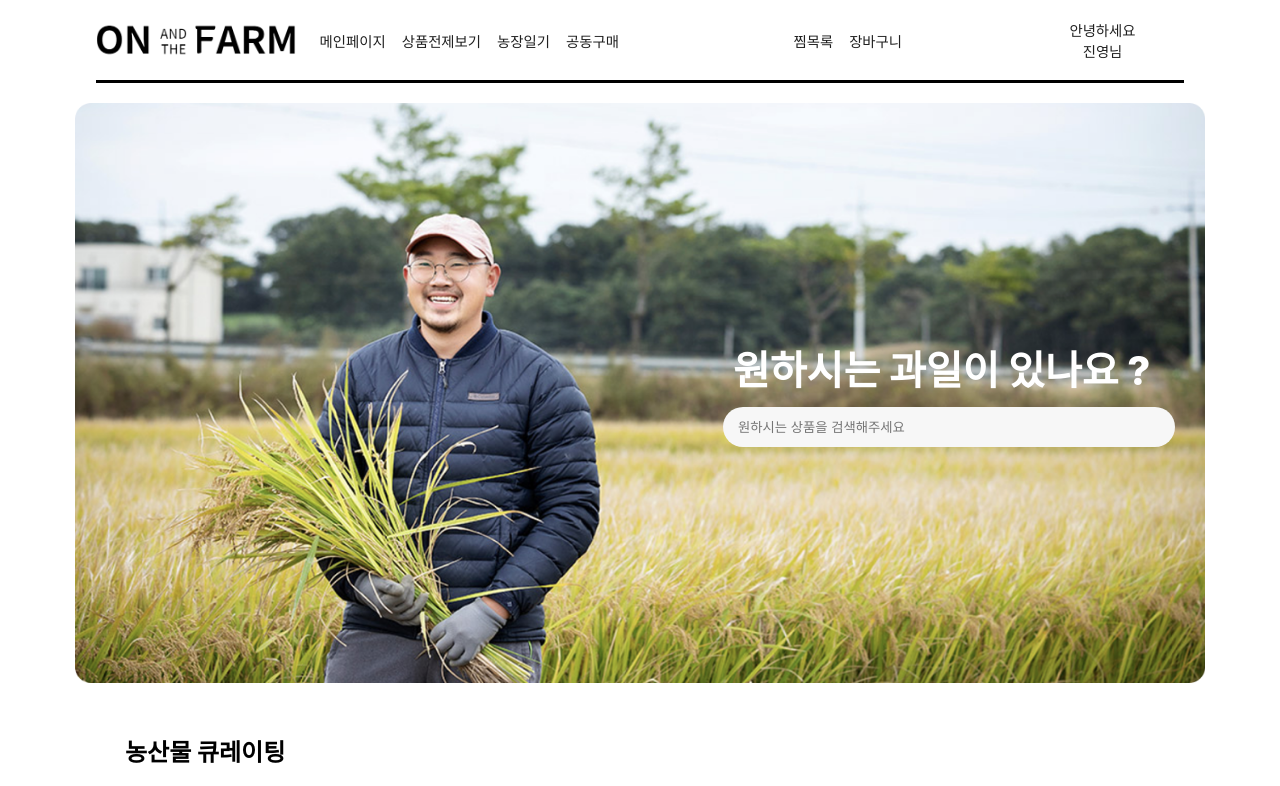
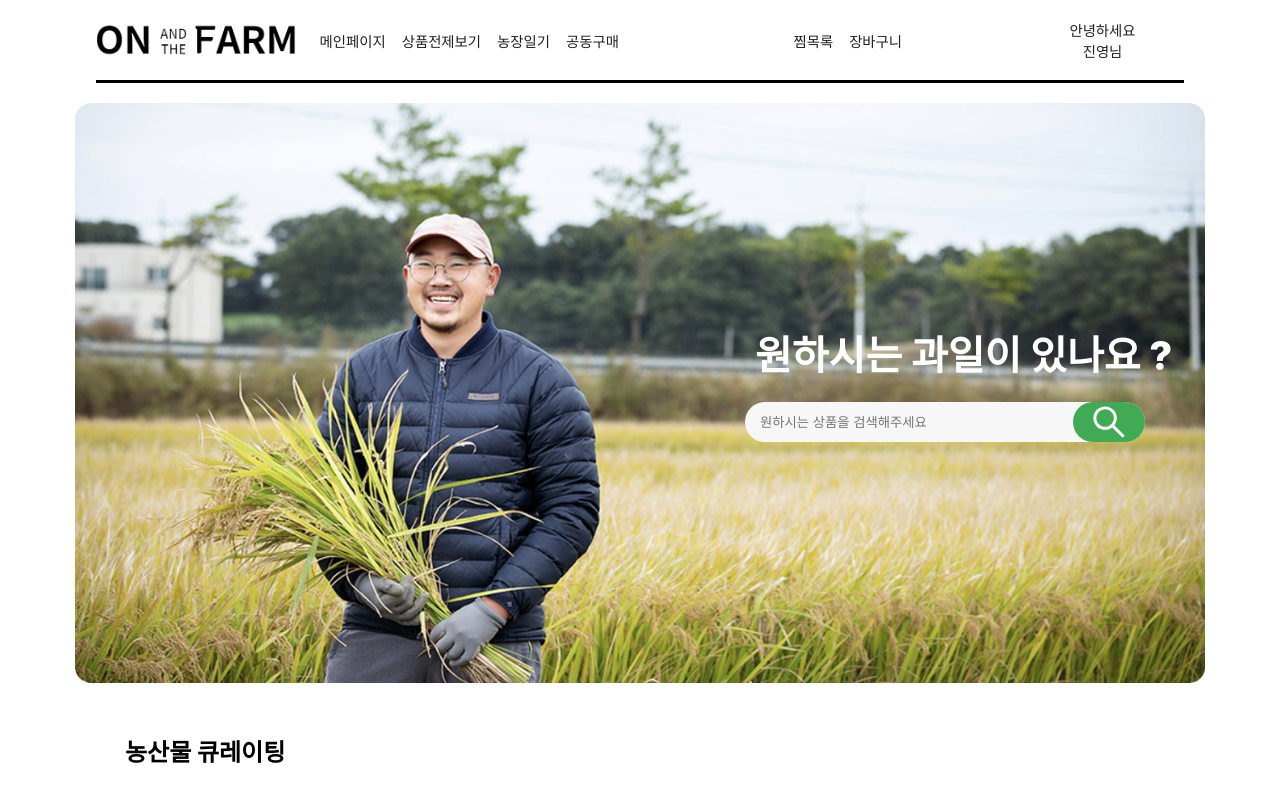
Before and after one commit to lotte-team6-onthefarm/OnAndTheFarm-Front, a React (Create React App) app: page / in a window 1280 px wide. Shown: the top 786 px of the page. Built offline with nearby package versions, Linux system fonts and the light colour scheme; grey boxes are pictures that could not be loaded.

Commit message:
feat/searchInput

```diff
--- /dev/null
+++ b/src/components/common/SearchInput.jsx
@@ -0,0 +1,25 @@
+import React from 'react';
+import { SearchInputDiv, SearchInput } from './SearchInput.style';
+import {
+  AiOutlineSearch,
+} from 'react-icons/ai';
+
+export default function InputSearch(props) {
+  const test = () => {
+    alert('검색하기')
+  };
+  return (
+    <SearchInputDiv width={props.width}>
+      <SearchInput
+        id={props.id}
+        value={props.value}
+
+        onChange={props.onChange}
+        placeholder={props.placeholder}
+        type={props.type}
+      ></SearchInput>
+      <AiOutlineSearch onClick={test} />
+
+    </SearchInputDiv>
+  );
+}
--- /dev/null
+++ b/src/components/common/SearchInput.style.js
@@ -0,0 +1,32 @@
+import styled from 'styled-components';
+
+const SearchInputDiv = styled.div`
+  position: relative;
+  width: ${props => (props.width ? props.width : '100%')};
+  margin: 20px auto;
+  display: flex;
+  align-items: center;
+  text-align: start;
+  svg {
+    position: absolute;
+    color: #fff;
+    right: 0;
+    background-color: #40aa54;
+    width: 40px;
+    height: 40px;
+    padding: 0 1rem;
+    border-radius: 100px;
+    cursor: pointer;
+  }
+`;
+
+const SearchInput = styled.input`
+  width: 100%;
+  height: 40px;
+  padding: 0 80px 0 15px;
+  background-color: #f7f7f7;
+  border: none;
+  border-radius: 100px;
+`;
+
+export { SearchInputDiv, SearchInput };
--- a/src/components/main/main/MainBanner.jsx
+++ b/src/components/main/main/MainBanner.jsx
@@ -1,5 +1,6 @@
 import React from 'react';
 import { useState } from 'react';
+import InputSearch from '../../common/SearchInput';
 import { MainBannerDiv, SearchInput } from './MainBanner.style';
 export default function MainBanner(props) {
   const [searchWord, setSearchWord] = useState('');
@@ -7,13 +8,12 @@ export default function MainBanner(props) {
     <MainBannerDiv>
       <div>
         <p>원하시는 과일이 있나요 ?</p>
-        <SearchInput
-          id="search"
+        <InputSearch id="search"
           value={searchWord}
+          width="400px"
           onChange={e => setSearchWord(e.target.value)}
           placeholder="원하시는 상품을 검색해주세요"
-          type="text"
-        ></SearchInput>
+          type="text"></InputSearch>
       </div>
     </MainBannerDiv>
   );
--- a/src/components/main/main/MainBanner.style.js
+++ b/src/components/main/main/MainBanner.style.js
@@ -16,7 +16,6 @@ p{
   margin: 0 0 5px 10px;
 }
 div{
-  width: 40%;
   margin-right: 30px;
 }
 `;
```
